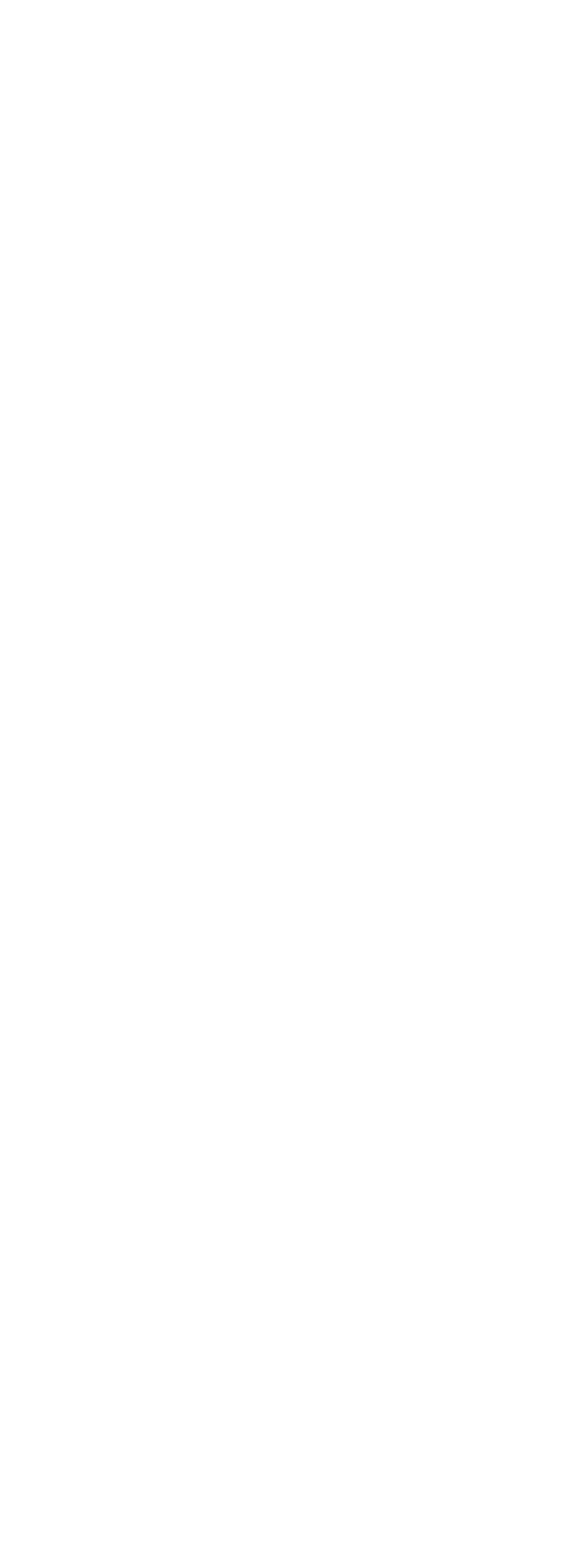
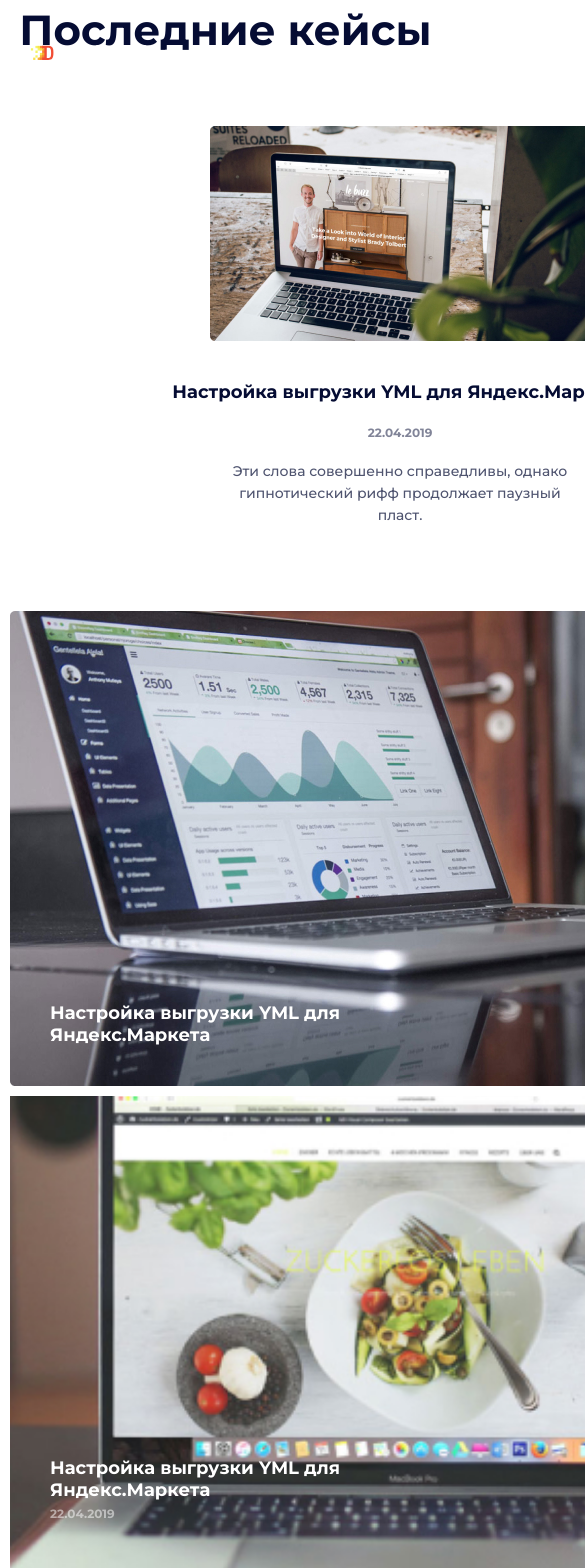
Before and after one commit to sl14888/react-kubSu, a React (Create React App) app: page / in a window 390 px wide. Shown: the part 180-1748 px from the top of the page, 585 px wide, since content can reach past the window. Before the commit the page ends 860 px from the top, so only its background shows below. Built offline with nearby package versions, Linux system fonts and the light colour scheme.

Commit message:
сделал cases секцию

```diff
--- a/src/App.js
+++ b/src/App.js
@@ -1,10 +1,12 @@
 import './App.scss';
 import HeaderSection from './components/HeaderSection';
+import CasesSection from './components/CasesSection';
 
 function App() {
   return (
     <>
       <HeaderSection />
+      <CasesSection />
     </>
   );
 }
--- /dev/null
+++ b/src/components/CasesItems.js
@@ -0,0 +1,58 @@
+export const CasesItems = [
+    { className: 'CasesSection__item-Ctitle',
+      classImg: 'CasesSection__item-img',
+      text: 'Эти слова совершенно справедливы, однако гипнотический рифф продолжает паузный пласт.',
+      title: 'Настройка выгрузки YML для Яндекс.Маркета',
+      classDat:'CasesSection__item-dat',
+      dat: '22.04.2019',
+      img: 'images/image11.jpg',
+      alt: 'one'
+    },
+    { className: 'CasesSection__item-title',
+      classImg: 'CasesSection__item-img',
+      title: 'Настройка выгрузки YML для Яндекс.Маркета',
+      classDat:'CasesSection__item-dat',
+      img: 'images/image22.jpg',
+      alt: 'two'
+    },
+    { className: 'CasesSection__item-Btitle',
+      classImg: 'CasesSection__item-Nimg',
+      title: 'Настройка выгрузки YML для Яндекс.Маркета',
+      classDat:'CasesSection__item-Cdat',
+      dat: '22.04.2019',
+      img: 'images/image33.jpg',
+      alt: 'three'
+    },
+    { className: 'CasesSection__item-Btitle',
+      classImg: 'CasesSection__item-Nimg',
+      title: 'Настройка выгрузки YML для Яндекс.Маркета',
+      classDat:'CasesSection__item-Cdat',
+      dat: '22.04.2019',
+      img: 'images/image44.jpg',
+      alt: 'four'
+    },
+    { className: 'CasesSection__item-Ctitle',
+      classImg: 'CasesSection__item-img',
+      text: 'Эти слова совершенно справедливы, однако гипнотический рифф продолжает паузный пласт.',
+      classDat:'CasesSection__item-dat',
+      dat: '22.04.2019',
+      title: 'Настройка выгрузки YML для Яндекс.Маркета',
+      img: 'images/image55.jpg',
+      alt: 'five'
+    },
+    { className: 'CasesSection__item-title',
+      classImg: 'CasesSection__item-img',
+      title: 'Настройка выгрузки YML для Яндекс.Маркета',
+      classDat:'CasesSection__item-dat',
+      img: 'images/image66.jpg',
+      alt: 'six'
+    },
+    { className: 'CasesSection__item-Btitle',
+      classImg: 'CasesSection__item-Nimg',
+      title: 'Настройка выгрузки YML для Яндекс.Маркета',
+      classDat:'CasesSection__item-Cdat',
+      dat: '22.04.2019',
+      img: 'images/image77.jpg',
+      alt: 'seven'
+    },
+  ];
--- /dev/null
+++ b/src/components/CasesSection.js
@@ -0,0 +1,33 @@
+import React from 'react'
+import '../App.scss'
+
+import { Button } from './Button';
+import './CasesSectoin.scss';
+import {CasesItems} from './CasesItems';
+
+function CasesSection() {
+    return (
+        <div className="CasesSection">
+            <div className="CasesSection__container">
+                <h1 className="CasesSection__title">Последние кейсы</h1>
+                <div className="CasesSection__items">
+                {CasesItems.map((item, index) => {
+                return (
+                        <div className="CasesSection__item-box"  key={index}>
+                        <img src={item.img} alt={item.alt} className={item.classImg} />
+                        <div className={item.className}>{item.title}</div>
+                        <div className={item.classDat}>{item.dat}</div>
+                        <div className="CasesSection__item-text">{item.text}</div>
+                        </div>
+                );
+                    })}
+                </div>
+                <div className="CasesSection__btn">
+                <Button className="CasesSection__btn" buttonStyle="btn--primary" buttonSize="btn--medium">Показать ещё</Button>
+                </div>
+            </div>
+        </div>
+    )
+}
+
+export default CasesSection
--- /dev/null
+++ b/src/components/CasesSectoin.scss
@@ -0,0 +1,168 @@
+.CasesSection .btn--primary{
+    color: var(--main-black);
+    font-size: 12px;
+    line-height: 12px;
+    border: 1px solid rgba(5, 12, 51, 0.2);;
+}
+
+.CasesSection{
+    margin-top: 185px;
+
+    &__container{
+        max-width: 1220px;
+        padding: 0 10px;
+        margin: 0 auto;
+    }
+
+    &__btn{
+        display: flex;
+        justify-content: center;
+    }
+
+    &__title{
+        width: 431px;
+        margin: 185px auto 60px;
+        font-size: 42px;
+        line-height: 51px;
+        color: var(--main-black);
+        font-weight: 700;
+        }
+
+    &__items{
+        display: flex;
+        flex-wrap: wrap;
+        margin-bottom: 20px;
+    }
+
+    &__item{
+        &-box {
+            max-width: 380px;
+            height: 475px;
+            margin-top: 20px;
+            position: relative;
+            margin-right: 20px;
+            &:not(:nth-child(2n+1)) {
+                max-width: 780px;
+                height: 475px;
+            }
+        }
+
+        &-title {
+            max-width: 320px;
+            height: 44px;
+            position: absolute;
+            bottom: 0;
+            left: 40px;
+            top: 391px;
+            color: #fff;
+            font-size: 18px;
+            line-height: 22px;
+            font-weight: 700;
+        }
+
+        &-Ctitle {
+            position: absolute;
+            color: var(--main-black);
+            font-size: 18px;
+            line-height: 22px;
+            padding-left: 30px;
+            max-width: 320px;
+            margin-top: 40px;
+            height: 44px;
+            top: 215px;
+            font-weight: 700;
+        }
+
+        &-Btitle{
+            max-width: 320px;
+            height: 44px;
+            position: absolute;
+            bottom: 0;
+            left: 40px;
+            top: 361px;
+            color: #fff;
+            font-size: 18px;
+            line-height: 22px;
+            font-weight: 700;
+        }
+
+        &-dat{
+            margin-top: 89px;
+            padding-left: 30px;
+            position: absolute;
+            opacity: 0.5;
+            font-size: 12px;
+            line-height: 15px;
+            color: var(--main-black);
+            font-weight: 700;
+        }
+
+        &-Cdat{
+            position: absolute;
+            opacity: 0.5;
+            font-size: 12px;
+            line-height: 15px;
+            color: #fff;
+            left: 40px;
+            top: 410px;
+            font-weight: 700;
+        }
+
+        &-text {
+            margin-top: 124px;
+            padding-left: 30px;
+            opacity: 0.7;
+            color: var(--main-black);
+            font-size: 14px;
+            line-height: 22px;
+            max-width: 341px;
+        }
+    }
+}
+
+@media screen and (max-width: 1219px){
+    .CasesSection{
+        &__title{
+            text-align: center;
+        }
+        &__items{
+            flex-direction: column;
+        }
+        &__item{
+            &-box {
+                margin: 0 auto;
+                margin-top: 10px;
+                min-width: 780px;
+            }
+            &-img{
+                display: block;
+                margin: 0 auto;
+            }
+            &-Nimg{
+                min-width: 100%;
+                max-height: 100%;
+                background-repeat: no-repeat;
+                background-size: cover;
+                object-fit: cover;
+            }
+            &-Ctitle{
+                position: static;
+                max-width: 100%;
+                text-align: center;
+                padding: 0;
+            }
+            &-text{
+                margin: 0 auto;
+                margin-top: 20px;
+                padding: 0;
+                text-align: center;
+            }
+            &-dat{
+                position: static;
+                padding: 0;
+                margin: 0 auto;
+                text-align: center;
+            }
+        }
+    }
+}
```
